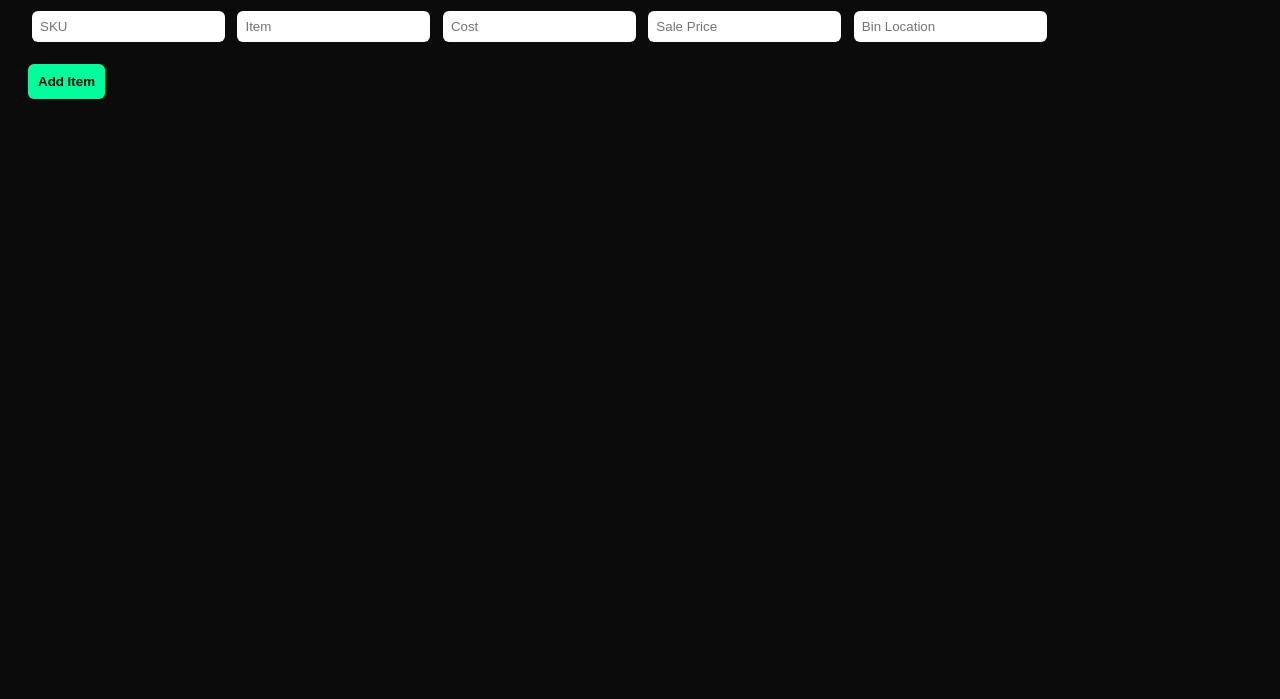
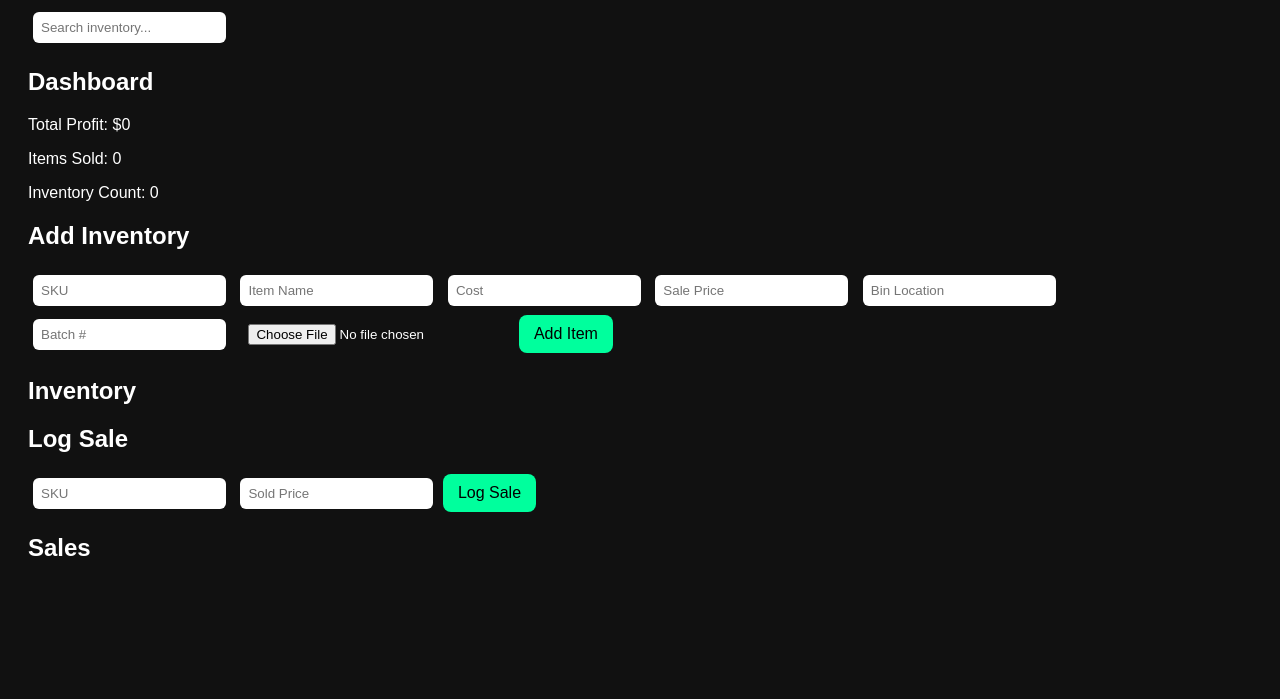
Before and after one commit to luis4ngeldiaz-collab/resellpro, a plain HTML site: page index.html in a window 1280 px wide. Shown: the part 101-800 px from the top of the page. Drawn offline with Linux system fonts and the light colour scheme.

Commit message:
Update index.html

```diff
--- a/index.html
+++ b/index.html
@@ -1,59 +1,66 @@
 <!DOCTYPE html>
 <html>
 <head>
+
 <meta charset="UTF-8">
+<meta name="viewport" content="width=device-width, initial-scale=1">
+
 <title>ResellPro</title>
 
-<style>
-body{
-background:#0b0b0b;
-color:white;
-font-family:Arial;
-padding:20px;
-}
+<link rel="stylesheet" href="style.css">
 
-h1{
-color:#00ff9c;
-}
-
-input{
-padding:8px;
-margin:4px;
-border-radius:6px;
-border:none;
-}
-
-button{
-padding:10px;
-background:#00ff9c;
-border:none;
-border-radius:6px;
-font-weight:bold;
-cursor:pointer;
-}
-
-li{
-margin-top:10px;
-}
-</style>
+<meta name="apple-mobile-web-app-capable" content="yes">
+<meta name="apple-mobile-web-app-status-bar-style" content="black">
 
 </head>
 
 <body>
 
-<h1>ResellPro Inventory</h1>
+<div class="container">
+
+<h1>ResellPro</h1>
+
+<input id="search" placeholder="Search inventory..." oninput="searchItems()">
+
+<div id="dashboard" class="card">
+
+<h2>Dashboard</h2>
+
+<p>Total Profit: <span id="profit">$0</span></p>
+<p>Items Sold: <span id="sold">0</span></p>
+<p>Inventory Count: <span id="count">0</span></p>
+
+</div>
+
+<h2>Add Inventory</h2>
 
 <input id="sku" placeholder="SKU">
-<input id="item" placeholder="Item">
+<input id="item" placeholder="Item Name">
 <input id="cost" placeholder="Cost">
 <input id="price" placeholder="Sale Price">
 <input id="bin" placeholder="Bin Location">
+<input id="batch" placeholder="Batch #">
 
-<br><br>
+<input type="file" id="photo">
 
 <button onclick="addItem()">Add Item</button>
 
+<h2>Inventory</h2>
+
 <ul id="inventory"></ul>
+
+<h2>Log Sale</h2>
+
+<input id="saleSku" placeholder="SKU">
+<input id="soldPrice" placeholder="Sold Price">
+
+<button onclick="logSale()">Log Sale</button>
+
+<h2>Sales</h2>
+
+<ul id="sales"></ul>
+
+</div>
 
 <script src="app.js"></script>
 
```
